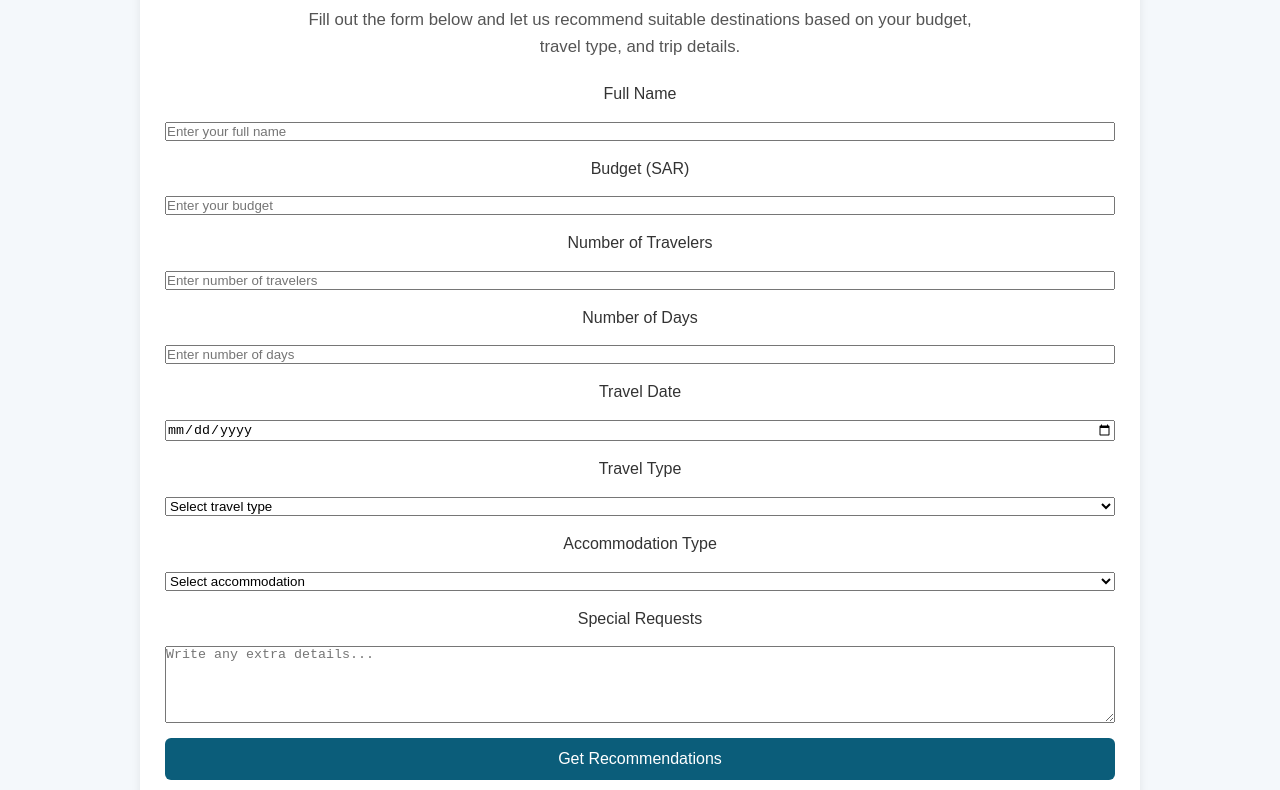
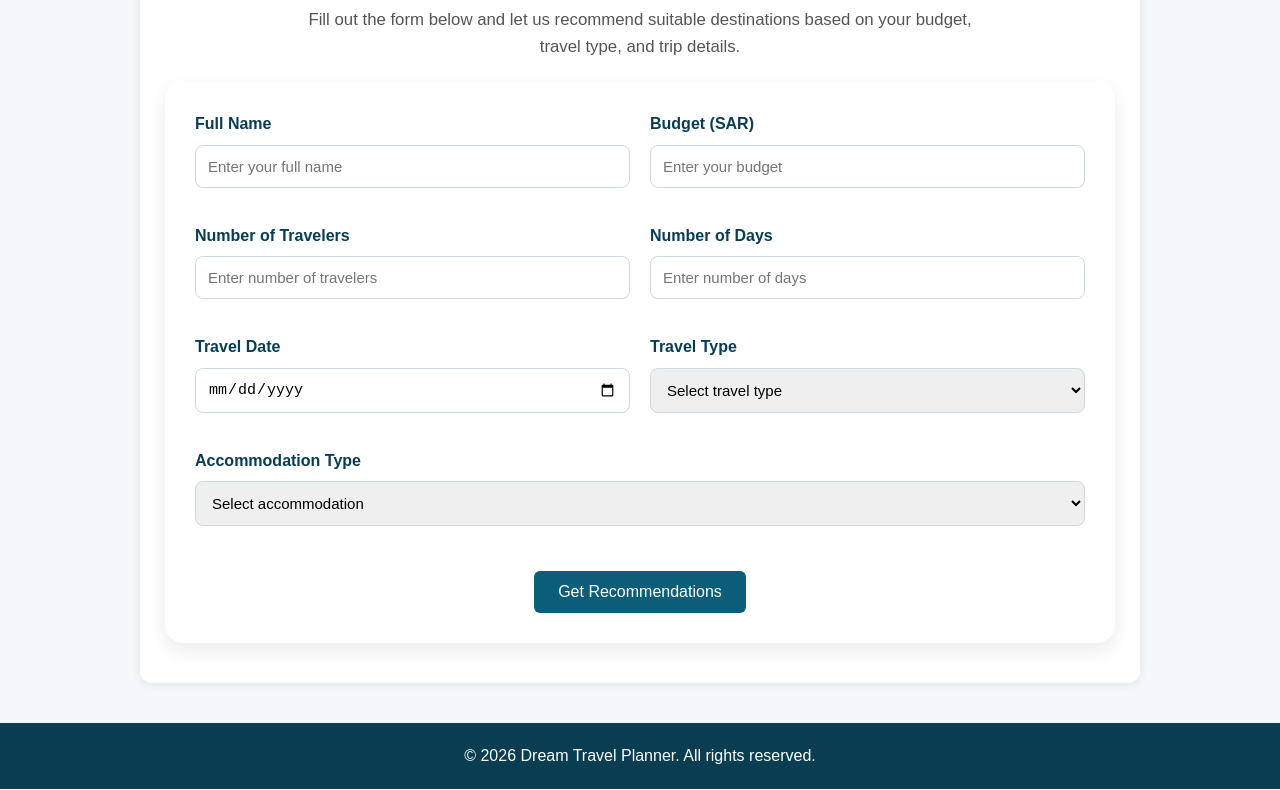
Before and after one commit to Elafalsharif25/dream-travel-planner, a website: page html/trip-request.html in a window 1280 px wide. Shown: the part 377-1167 px from the top of the page. Drawn offline with nearby package versions, Linux system fonts and the light colour scheme.

Commit message:
Update trip-request.html

```diff
--- a/html/trip-request.html
+++ b/html/trip-request.html
@@ -1,18 +1,35 @@
-<!DOCTYPE html>
+<!doctype html>
 <html lang="en">
   <head>
-    <meta charset="UTF-8">
-    <meta name="viewport" content="width=device-width, initial-scale=1.0">
+    <meta charset="UTF-8" />
+    <meta name="viewport" content="width=device-width, initial-scale=1.0" />
     <title>Plan Trip - Dream Travel Planner</title>
-    <link rel="stylesheet" href="../css/style.css">
+    <link rel="stylesheet" href="../css/style.css" />
+    <script>
+      if (localStorage.getItem("darkMode") === "enabled") {
+        document.documentElement.classList.add("dark-mode");
+      }
+    </script>
   </head>
   <body>
-
     <header class="site-header">
       <div class="header-top">
         <a href="../index.html" class="brand">
-                <img src="../images/logo.png" alt="Dream Travel Planner Logo" class="site-logo">
+          <img
+            src="../images/logo.png"
+            alt="Dream Travel Planner Logo"
+            class="site-logo"
+          />
           <h1>Dream Travel Planner</h1>
+        </a>
+      </div>
+      <div class="profile-icon-container">
+        <a href="profile.html" class="profile-icon-link">
+          <img
+            src="https://cdn-icons-png.flaticon.com/512/3135/3135715.png"
+            alt="Profile"
+            class="profile-icon"
+          />
         </a>
       </div>
       <p>Plan Your Dream Trip</p>
@@ -68,30 +85,83 @@
           based on your budget, travel type, and trip details.
         </p>
 
-            <form action="/submit-trip" method="POST" class="trip-form">
+        <form
+          action="/submit-trip"
+          method="POST"
+          class="contact-form trip-form"
+        >
+          <div class="form-row">
+            <div class="form-group">
               <label for="fullname">Full Name</label>
-                <input type="text" id="fullname" name="fullname" required maxlength="50"
+
+              <input
+                type="text"
+                id="fullname"
+                name="fullname"
+                required
+                maxlength="50"
                 pattern="^[A-Za-z\s]+$"
                 title="Full name should contain letters only"
                 placeholder="Enter your full name"
-                    oninput="this.value = this.value.replace(/[^A-Za-z\s]/g, '')">
+                oninput="this.value = this.value.replace(/[^A-Za-z\s]/g, '')"
+              />
+            </div>
 
+            <div class="form-group">
               <label for="budget">Budget (SAR)</label>
-                <input type="number" id="budget" name="budget" required min="1000" max="50000"
-                    placeholder="Enter your budget">
 
+              <input
+                type="number"
+                id="budget"
+                name="budget"
+                required
+                min="1000"
+                max="50000"
+                placeholder="Enter your budget"
+              />
+            </div>
+          </div>
+
+          <div class="form-row">
+            <div class="form-group">
               <label for="travelers">Number of Travelers</label>
-                <input type="number" id="travelers" name="travelers" required min="1" max="15"
-                    placeholder="Enter number of travelers">
 
+              <input
+                type="number"
+                id="travelers"
+                name="travelers"
+                required
+                min="1"
+                max="15"
+                placeholder="Enter number of travelers"
+              />
+            </div>
+
+            <div class="form-group">
               <label for="days">Number of Days</label>
-                <input type="number" id="days" name="days" required min="1" max="30"
-                    placeholder="Enter number of days">
 
+              <input
+                type="number"
+                id="days"
+                name="days"
+                required
+                min="1"
+                max="30"
+                placeholder="Enter number of days"
+              />
+            </div>
+          </div>
+
+          <div class="form-row">
+            <div class="form-group">
               <label for="date">Travel Date</label>
-                <input type="date" id="date" name="date" required>
 
+              <input type="date" id="date" name="date" required />
+            </div>
+
+            <div class="form-group">
               <label for="traveltype">Travel Type</label>
+
               <select id="traveltype" name="traveltype" required>
                 <option value="">Select travel type</option>
                 <option value="Adventure">Adventure</option>
@@ -100,8 +170,13 @@
                 <option value="Culture">Culture</option>
                 <option value="Romantic">Romantic</option>
               </select>
+            </div>
+          </div>
 
+          <div class="form-row">
+            <div class="form-group">
               <label for="hotel">Accommodation Type</label>
+
               <select id="hotel" name="hotel" required>
                 <option value="">Select accommodation</option>
                 <option value="Hotel">Hotel</option>
@@ -109,11 +184,14 @@
                 <option value="Apartment">Apartment</option>
                 <option value="Hostel">Hostel</option>
               </select>
+            </div>
+          </div>
 
-                <label for="notes">Special Requests</label>
-                <textarea id="notes" name="notes" rows="5" maxlength="300" placeholder="Write any extra details..."></textarea>
+          <input type="hidden" id="user_id" name="user_id" />
 
+          <div class="form-buttons">
             <button type="submit">Get Recommendations</button>
+          </div>
         </form>
       </section>
     </main>
@@ -122,8 +200,23 @@
       <p>&copy; 2026 Dream Travel Planner. All rights reserved.</p>
     </footer>
 
-    <script type="module" src="https://unpkg.com/ionicons@5.5.2/dist/ionicons/ionicons.esm.js"></script>
-    <script nomodule src="https://unpkg.com/ionicons@5.5.2/dist/ionicons/ionicons.js"></script>
+    <script
+      type="module"
+      src="https://unpkg.com/ionicons@5.5.2/dist/ionicons/ionicons.esm.js"
+    ></script>
+    <script
+      nomodule
+      src="https://unpkg.com/ionicons@5.5.2/dist/ionicons/ionicons.js"
+    ></script>
     <script src="../js/trip-validation.js"></script>
+    <script>
+      const savedUserId = localStorage.getItem("userId");
+
+      if (savedUserId) {
+        document.getElementById("user_id").value = savedUserId;
+      }
+    </script>
+    <script src="../js/dark-mode.js"></script>
+    <script src="../js/profile-icon.js"></script>
   </body>
 </html>
```
Lines whose indentation alone changed are shown as unchanged.
